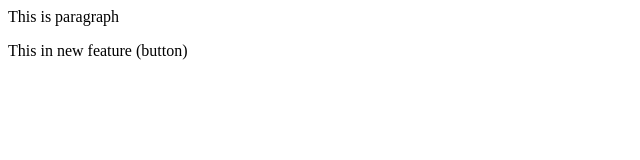
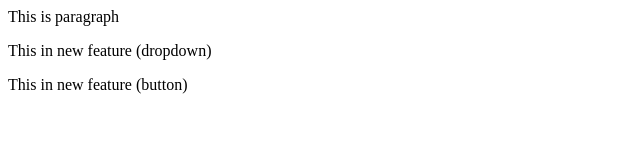
Before and after one commit to GauriVispute/LocalRepo, a plain HTML site: page index.html in a window 1280 px wide. Shown: the whole page, without its empty margins (0-640 px from the left). Drawn offline with Linux system fonts and the light colour scheme.

Commit message:
new Fetures

```diff
--- a/index.html
+++ b/index.html
@@ -1,2 +1,3 @@
 <p>This is paragraph</p>
+<p>This in new feature (dropdown)</p>
 <p>This in new feature (button)</p>
```
